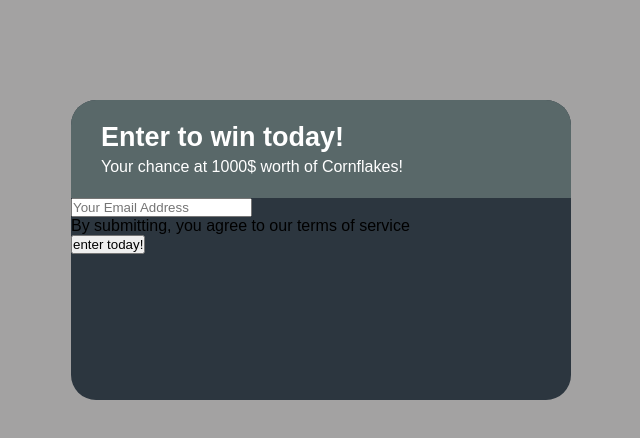
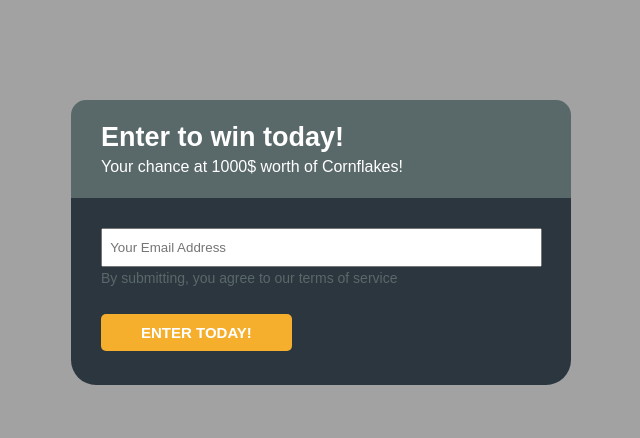
Before and after one commit to jamiev03/DailyUI--1, a plain HTML site: page sign-up-form.html in a window 1280 px wide. Shown: the whole page, without its empty margins (319-959 px from the left). Drawn offline with Linux system fonts and the light colour scheme.

Commit message:
added button and edit padding

```diff
--- a/sign-up-form.html
+++ b/sign-up-form.html
@@ -14,10 +14,12 @@
             <p>Your chance at 1000$ worth of Cornflakes!</p>
         </div>
         <div class="form">
-            <input type="email" name="email" id="email" placeholder="Your Email Address">
+            <input type="email" name="email" id="email" placeholder="  Your Email Address">
             <p>By submitting, you agree to our terms of service</p>
+
+            <button class="btn">enter today!</button>
         </div>
-        <button class="btn">enter today!</button>
+
     </div>
 </body>
 
--- a/style.css
+++ b/style.css
@@ -9,7 +9,7 @@ body {
 }
 .container {
     width: 500px;
-    height: 300px;
+    height: 285px;
     background: #2c363f;
     border-radius: 25px;
     margin: 100px auto;
@@ -18,8 +18,8 @@ body {
     width: 100%;
     height: auto;
     background: #596869;
-    border-top-left-radius: 25px;
-    border-top-right-radius: 25px;
+    border-top-left-radius: 15px;
+    border-top-right-radius: 15px;
     color: white;
 }
 .upper h2 {
@@ -29,3 +29,25 @@ body {
 .upper p {
     padding: 0 0 22px 30px;
 }
+.form {
+    padding: 30px 0 5px 30px;
+}
+.form input {
+    width: 437px;
+    height: 35px;
+}
+.form p {
+    padding: 3px 0 28px 0;
+    font-size: 14px;
+    color: #596869;
+}
+.btn {
+    background: #f6ae2d;
+    border: none;
+    padding: 10px 40px;
+    border-radius: 5px;
+    text-transform: uppercase;
+    color: white;
+    font-weight: 600;
+    font-size: 15px;
+}
```
